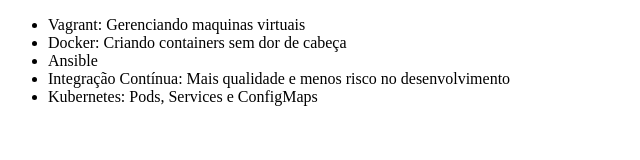
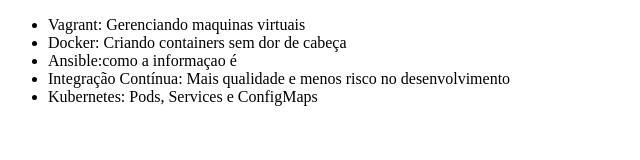
Before and after one commit to zaldres/teste-git, a plain HTML site: page index.html in a window 1280 px wide. Shown: the whole page, without its empty margins (0-640 px from the left). Drawn offline with Linux system fonts and the light colour scheme.

Commit message:
corrigindo

```diff
--- a/index.html
+++ b/index.html
@@ -8,7 +8,7 @@
     <ul>
         <li>Vagrant: Gerenciando maquinas virtuais</li>
         <li>Docker: Criando containers sem dor de cabeça</li>
-        <li>Ansible</li>
+        <li>Ansible:como a informaçao é</li>
         <li>Integração Contínua: Mais qualidade e menos risco no desenvolvimento</li>
         <li>Kubernetes: Pods, Services e ConfigMaps</li>
     </ul>
```
